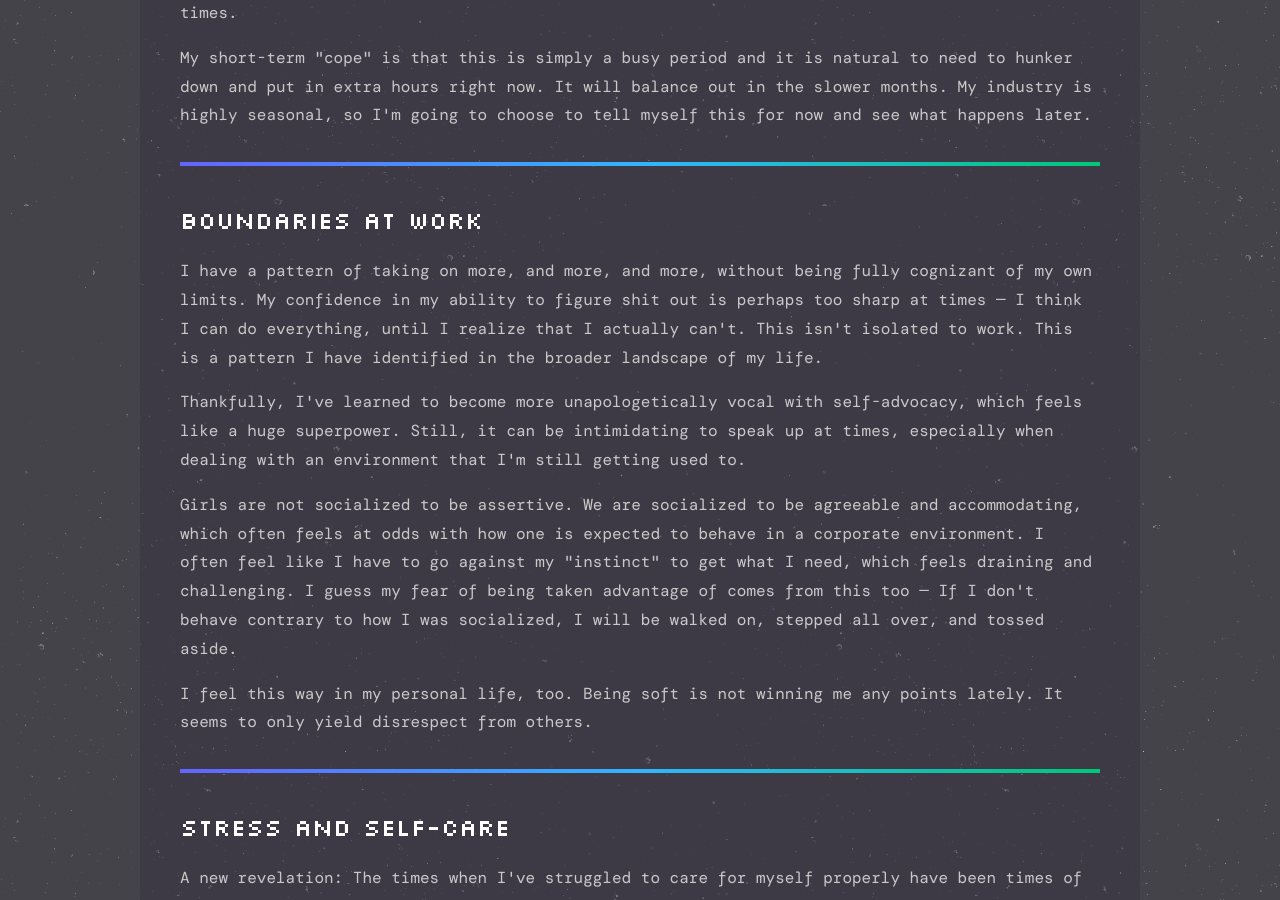
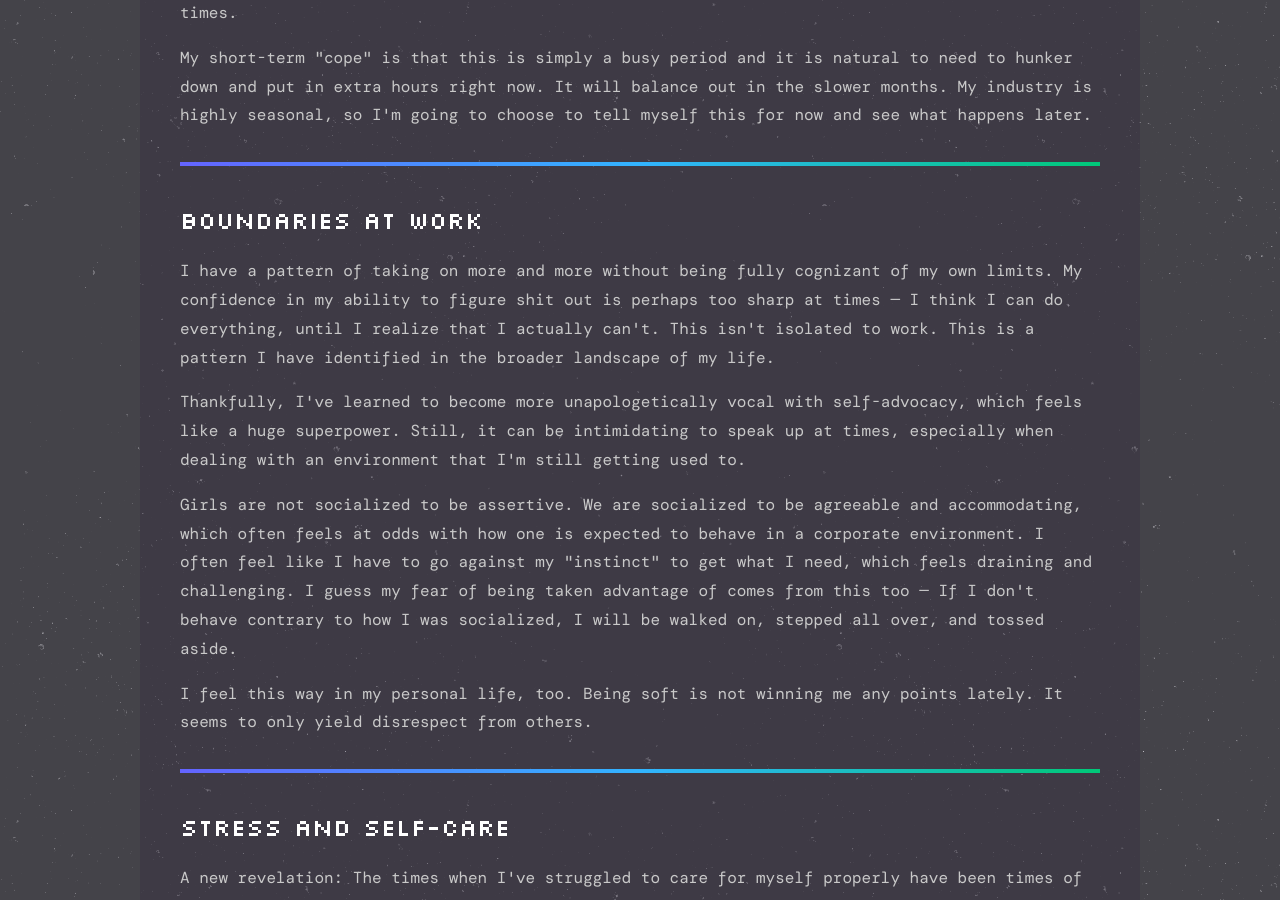
Before and after one commit to iridiumquartz/chromonospace, a Jekyll site: the page built from _posts/2025-08-27-fuel-for-the-burning.html, in a window 1280 px wide and 900 px high, scrolled down 1297 px. Built offline with Jekyll 4.4.1, drawn with Linux system fonts in a browser that asks for light colours; some web fonts are replaced.

Commit message:
Update 2025-08-27-fuel-for-the-burning.html

```diff
--- a/_posts/2025-08-27-fuel-for-the-burning.html
+++ b/_posts/2025-08-27-fuel-for-the-burning.html
@@ -23,7 +23,7 @@ number: 7
 <p>My short-term "cope" is that this is simply a busy period and it is natural to need to hunker down and put in extra hours right now. It will balance out in the slower months. My industry is highly seasonal, so I'm going to choose to tell myself this for now and see what happens later.</p>
 <hr>
 <h2>Boundaries at Work</h2>
-<p>I have a pattern of taking on more, and more, and more, without being fully cognizant of my own limits. My confidence in my ability to figure shit out is perhaps too sharp at times — I think I can do everything, until I realize that I actually can't. This isn't isolated to work. This is a pattern I have identified in the broader landscape of my life.</p>
+<p>I have a pattern of taking on more and more without being fully cognizant of my own limits. My confidence in my ability to figure shit out is perhaps too sharp at times — I think I can do everything, until I realize that I actually can't. This isn't isolated to work. This is a pattern I have identified in the broader landscape of my life.</p>
 <p>Thankfully, I've learned to become more unapologetically vocal with self-advocacy, which feels like a huge superpower. Still, it can be intimidating to speak up at times, especially when dealing with an environment that I'm still getting used to.</p>
 <p>Girls are not socialized to be assertive. We are socialized to be agreeable and accommodating, which often feels at odds with how one is expected to behave in a corporate environment. I often feel like I have to go against my "instinct" to get what I need, which feels draining and challenging. I guess my fear of being taken advantage of comes from this too — If I don't behave contrary to how I was socialized, I will be walked on, stepped all over, and tossed aside.</p>
 <p>I feel this way in my personal life, too. Being soft is not winning me any points lately. It seems to only yield disrespect from others.</p>
```
Also changed, not shown: other parts of _posts/2025-08-27-fuel-for-the-burning.html (+1 -1 lines).
